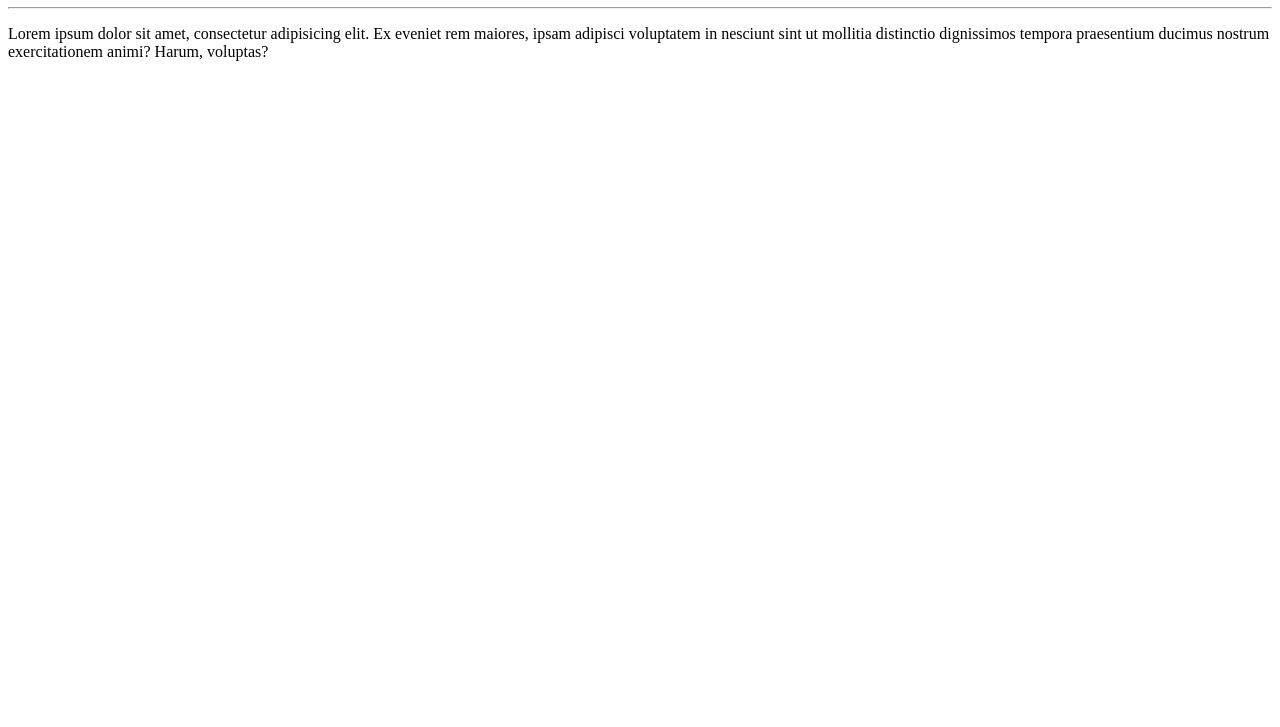
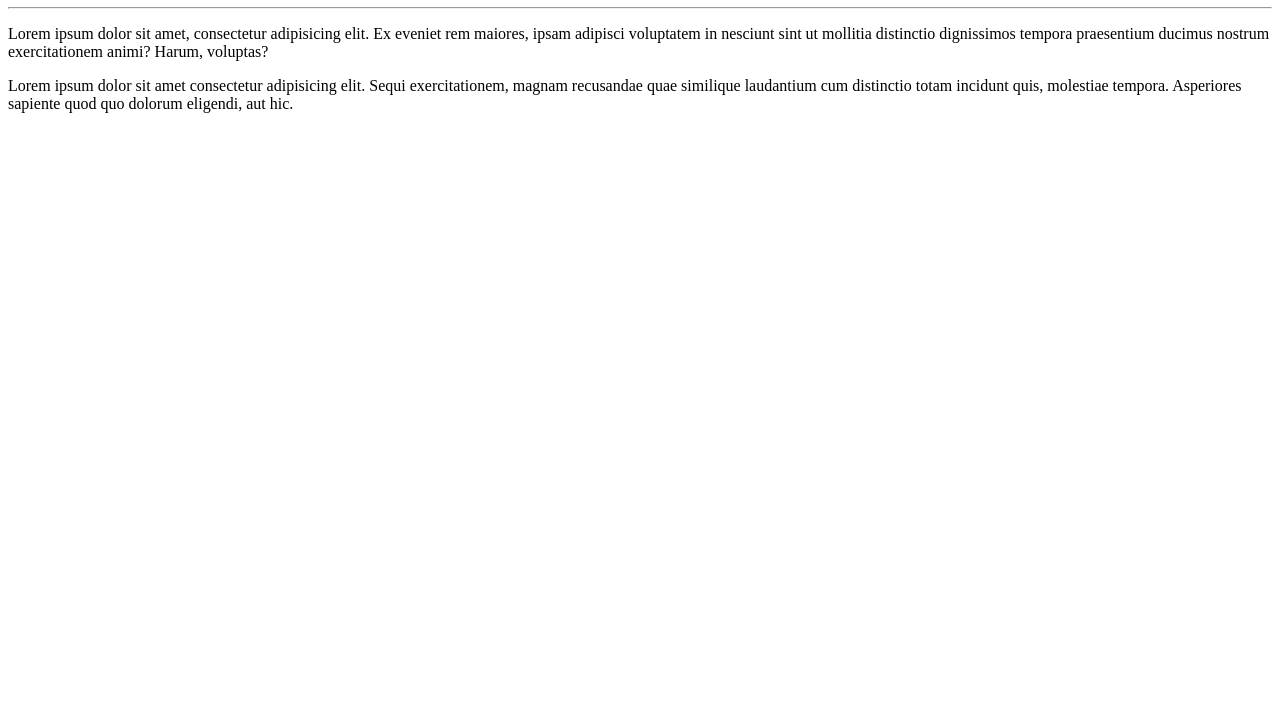
Before and after one commit to ThiagoBinha/Ola-Mundo, a plain HTML site: page site-exemplo/index.html in a window 1280 px wide. Shown: the part 73-800 px from the top of the page. Drawn offline with Linux system fonts and the light colour scheme.

Commit message:
adicionei um parâgrafo

```diff
--- a/site-exemplo/index.html
+++ b/site-exemplo/index.html
@@ -10,5 +10,6 @@
     <h1>Olá, Mundo!</h1>
     <hr>
     <p>Lorem ipsum dolor sit amet, consectetur adipisicing elit. Ex eveniet rem maiores, ipsam adipisci voluptatem in nesciunt sint ut mollitia distinctio dignissimos tempora praesentium ducimus nostrum exercitationem animi? Harum, voluptas?</p>
+    <p>Lorem ipsum dolor sit amet consectetur adipisicing elit. Sequi exercitationem, magnam recusandae quae similique laudantium cum distinctio totam incidunt quis, molestiae tempora. Asperiores sapiente quod quo dolorum eligendi, aut hic.</p>
 </body>
 </html>
```
